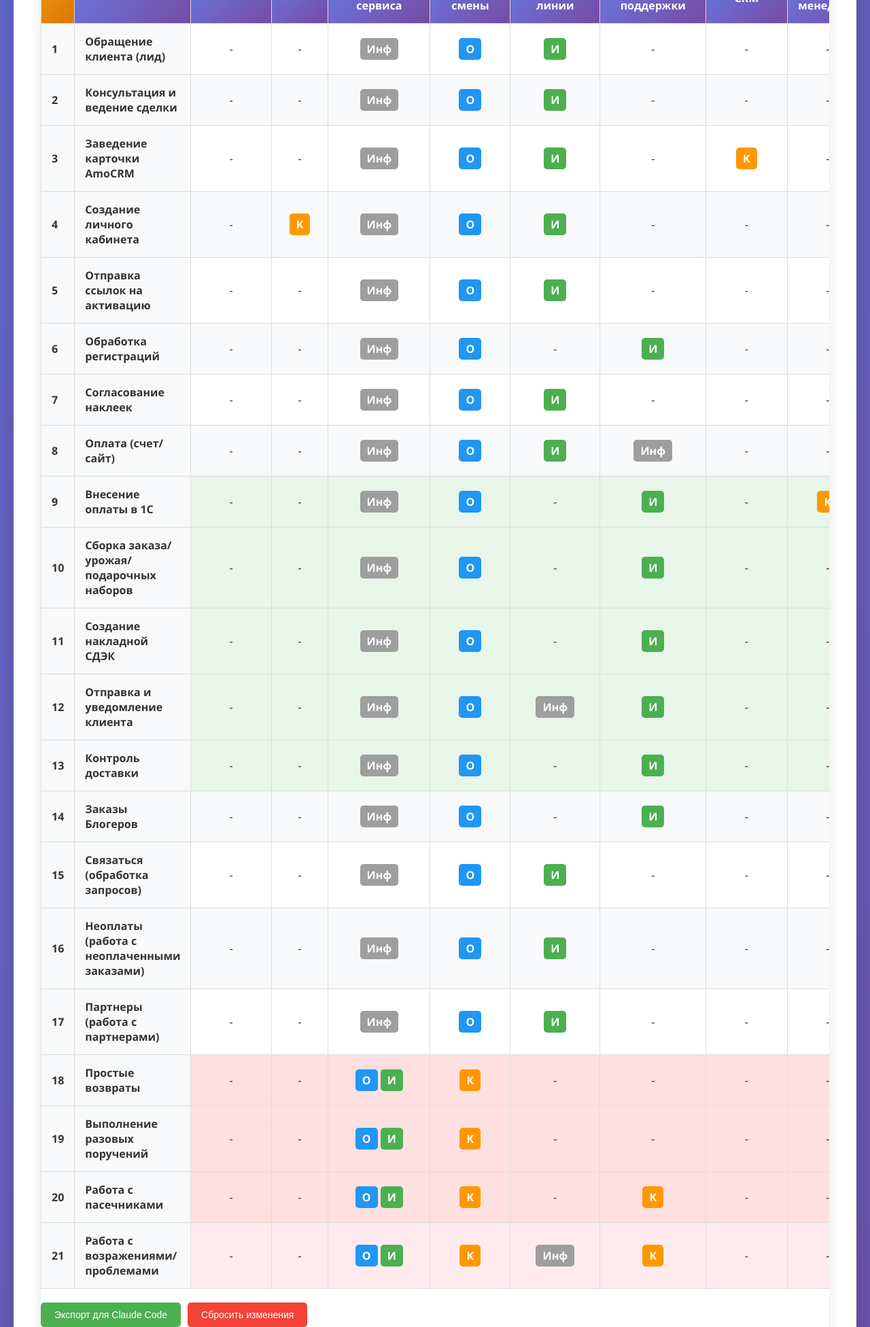
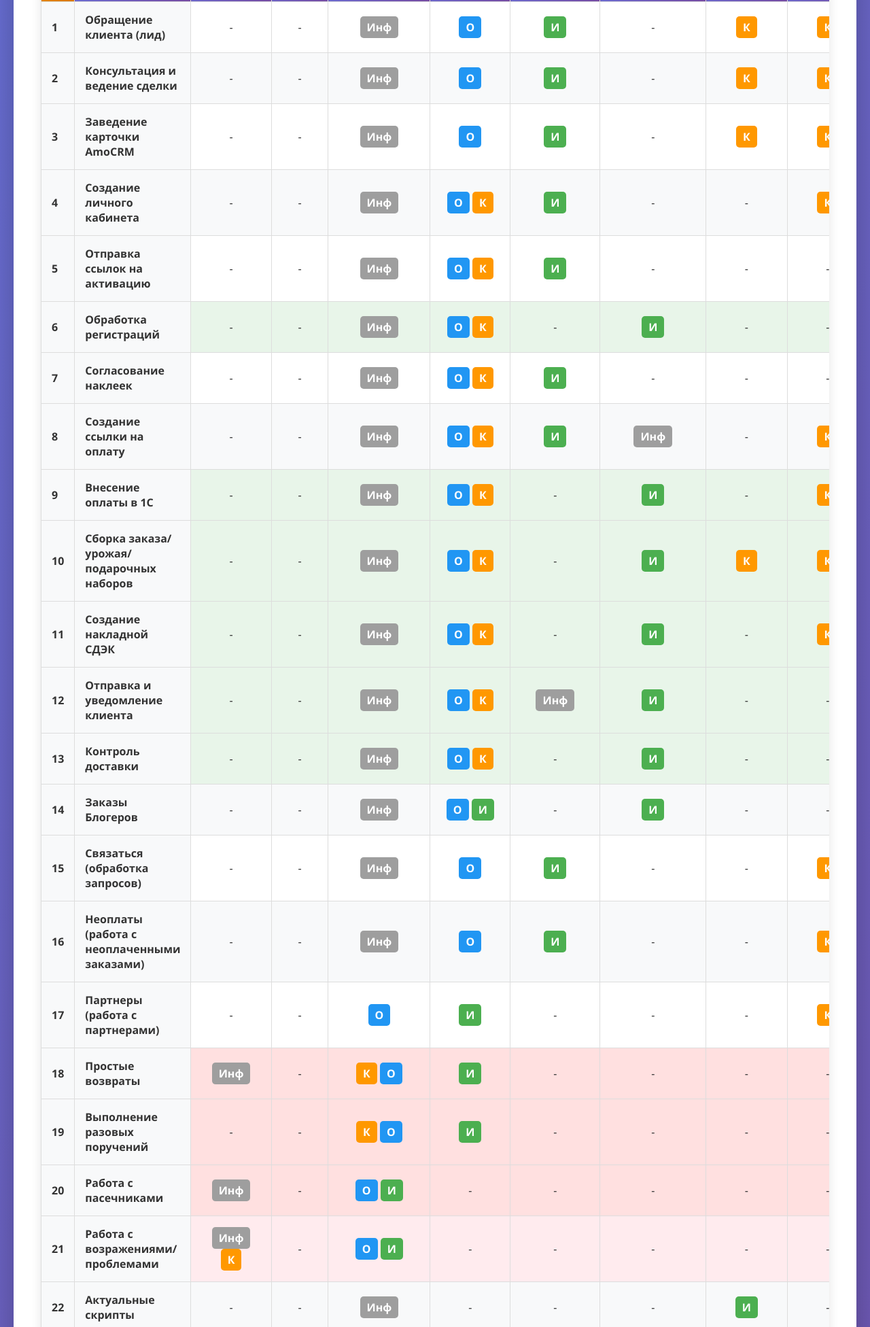
Before and after one commit to inaumovd/raci-matrix-pchelosharing, a plain HTML site: page index.html in a window 1280 px wide. Shown: the part 2001-3953 px from the top of the page at 68% size. Drawn offline with Linux system fonts and the light colour scheme.

Commit message:
Update RACI matrix and responsibilities in index.html
- Reassign "Партнеры" responsibility to a new section and adjust tasks
- Update roles for specific processes, adding role "К" where necessary
- Refine role assignments for improved clarity and consistency
- Add new rows for tasks like "Актуальные скрипты" and "Корректная работа CRM"

```diff
--- a/index.html
+++ b/index.html
@@ -420,6 +420,7 @@
                             <li>Работа с пасечниками</li>
                             <li>Закрытие задач по всем направлениям</li>
                             <li>Поддержка первой линии</li>
+                            <li>Партнеры</li>
                         </ul>
                     </div>
                     <div class="team-member">
@@ -434,7 +435,6 @@
                             <li>Создание ссылки для оплаты физ лицам</li>
                             <li>Связаться</li>
                             <li>Неоплаты</li>
-                            <li>Партнеры</li>
                             <li>Таблица урожай</li>
                         </ul>
                     </div>
@@ -505,8 +505,8 @@
                                 <td><span class="role-accountable">О</span></td>
                                 <td><span class="role-responsible">И</span></td>
                                 <td>-</td>
-                                <td>-</td>
-                                <td>-</td>
+                                <td><span class="role-consulted">К</span></td>
+                                <td><span class="role-consulted">К</span></td>
                                 <td>-</td>
                             </tr>
                             <tr>
@@ -518,8 +518,8 @@
                                 <td><span class="role-accountable">О</span></td>
                                 <td><span class="role-responsible">И</span></td>
                                 <td>-</td>
-                                <td>-</td>
-                                <td>-</td>
+                                <td><span class="role-consulted">К</span></td>
+                                <td><span class="role-consulted">К</span></td>
                                 <td>-</td>
                             </tr>
                             <tr>
@@ -532,20 +532,20 @@
                                 <td><span class="role-responsible">И</span></td>
                                 <td>-</td>
                                 <td><span class="role-consulted">К</span></td>
-                                <td>-</td>
+                                <td><span class="role-consulted">К</span></td>
                                 <td>-</td>
                             </tr>
                             <tr>
                                 <th>4</th>
                                 <th>Создание личного кабинета</th>
                                 <td>-</td>
-                                <td><span class="role-consulted">К</span></td>
+                                <td>-</td>
                                 <td><span class="role-informed">Инф</span></td>
-                                <td><span class="role-accountable">О</span></td>
+                                <td><span class="role-accountable">О</span> <span class="role-consulted">К</span></td>
                                 <td><span class="role-responsible">И</span></td>
                                 <td>-</td>
                                 <td>-</td>
-                                <td>-</td>
+                                <td><span class="role-consulted">К</span></td>
                                 <td>-</td>
                             </tr>
                             <tr>
@@ -554,20 +554,20 @@
                                 <td>-</td>
                                 <td>-</td>
                                 <td><span class="role-informed">Инф</span></td>
-                                <td><span class="role-accountable">О</span></td>
+                                <td><span class="role-accountable">О</span> <span class="role-consulted">К</span></td>
                                 <td><span class="role-responsible">И</span></td>
                                 <td>-</td>
                                 <td>-</td>
                                 <td>-</td>
                                 <td>-</td>
                             </tr>
-                            <tr>
+                            <tr style="background: #e8f5e9;">
                                 <th>6</th>
                                 <th>Обработка регистраций</th>
                                 <td>-</td>
                                 <td>-</td>
                                 <td><span class="role-informed">Инф</span></td>
-                                <td><span class="role-accountable">О</span></td>
+                                <td><span class="role-accountable">О</span> <span class="role-consulted">К</span></td>
                                 <td>-</td>
                                 <td><span class="role-responsible">И</span></td>
                                 <td>-</td>
@@ -580,7 +580,7 @@
                                 <td>-</td>
                                 <td>-</td>
                                 <td><span class="role-informed">Инф</span></td>
-                                <td><span class="role-accountable">О</span></td>
+                                <td><span class="role-accountable">О</span> <span class="role-consulted">К</span></td>
                                 <td><span class="role-responsible">И</span></td>
                                 <td>-</td>
                                 <td>-</td>
@@ -589,15 +589,15 @@
                             </tr>
                             <tr>
                                 <th>8</th>
-                                <th>Оплата (счет/сайт)</th>
+                                <th>Создание ссылки на оплату</th>
                                 <td>-</td>
                                 <td>-</td>
                                 <td><span class="role-informed">Инф</span></td>
-                                <td><span class="role-accountable">О</span></td>
+                                <td><span class="role-accountable">О</span> <span class="role-consulted">К</span></td>
                                 <td><span class="role-responsible">И</span></td>
                                 <td><span class="role-informed">Инф</span></td>
                                 <td>-</td>
-                                <td>-</td>
+                                <td><span class="role-consulted">К</span></td>
                                 <td>-</td>
                             </tr>
                             <tr style="background: #e8f5e9;">
@@ -606,7 +606,7 @@
                                 <td>-</td>
                                 <td>-</td>
                                 <td><span class="role-informed">Инф</span></td>
-                                <td><span class="role-accountable">О</span></td>
+                                <td><span class="role-accountable">О</span> <span class="role-consulted">К</span></td>
                                 <td>-</td>
                                 <td><span class="role-responsible">И</span></td>
                                 <td>-</td>
@@ -619,11 +619,11 @@
                                 <td>-</td>
                                 <td>-</td>
                                 <td><span class="role-informed">Инф</span></td>
-                                <td><span class="role-accountable">О</span></td>
+                                <td><span class="role-accountable">О</span> <span class="role-consulted">К</span></td>
                                 <td>-</td>
                                 <td><span class="role-responsible">И</span></td>
-                                <td>-</td>
-                                <td>-</td>
+                                <td><span class="role-consulted">К</span></td>
+                                <td><span class="role-consulted">К</span></td>
                                 <td>-</td>
                             </tr>
                             <tr style="background: #e8f5e9;">
@@ -632,11 +632,11 @@
                                 <td>-</td>
                                 <td>-</td>
                                 <td><span class="role-informed">Инф</span></td>
-                                <td><span class="role-accountable">О</span></td>
+                                <td><span class="role-accountable">О</span> <span class="role-consulted">К</span></td>
                                 <td>-</td>
                                 <td><span class="role-responsible">И</span></td>
                                 <td>-</td>
-                                <td>-</td>
+                                <td><span class="role-consulted">К</span></td>
                                 <td>-</td>
                             </tr>
                             <tr style="background: #e8f5e9;">
@@ -645,7 +645,7 @@
                                 <td>-</td>
                                 <td>-</td>
                                 <td><span class="role-informed">Инф</span></td>
-                                <td><span class="role-accountable">О</span></td>
+                                <td><span class="role-accountable">О</span> <span class="role-consulted">К</span></td>
                                 <td><span class="role-informed">Инф</span></td>
                                 <td><span class="role-responsible">И</span></td>
                                 <td>-</td>
@@ -658,7 +658,7 @@
                                 <td>-</td>
                                 <td>-</td>
                                 <td><span class="role-informed">Инф</span></td>
-                                <td><span class="role-accountable">О</span></td>
+                                <td><span class="role-accountable">О</span> <span class="role-consulted">К</span></td>
                                 <td>-</td>
                                 <td><span class="role-responsible">И</span></td>
                                 <td>-</td>
@@ -671,7 +671,7 @@
                                 <td>-</td>
                                 <td>-</td>
                                 <td><span class="role-informed">Инф</span></td>
-                                <td><span class="role-accountable">О</span></td>
+                                <td><span class="role-accountable">О</span> <span class="role-responsible">И</span></td>
                                 <td>-</td>
                                 <td><span class="role-responsible">И</span></td>
                                 <td>-</td>
@@ -688,7 +688,7 @@
                                 <td><span class="role-responsible">И</span></td>
                                 <td>-</td>
                                 <td>-</td>
-                                <td>-</td>
+                                <td><span class="role-consulted">К</span></td>
                                 <td>-</td>
                             </tr>
                             <tr>
@@ -701,7 +701,7 @@
                                 <td><span class="role-responsible">И</span></td>
                                 <td>-</td>
                                 <td>-</td>
-                                <td>-</td>
+                                <td><span class="role-consulted">К</span></td>
                                 <td>-</td>
                             </tr>
                             <tr>
@@ -709,21 +709,21 @@
                                 <th>Партнеры (работа с партнерами)</th>
                                 <td>-</td>
                                 <td>-</td>
-                                <td><span class="role-informed">Инф</span></td>
                                 <td><span class="role-accountable">О</span></td>
                                 <td><span class="role-responsible">И</span></td>
                                 <td>-</td>
                                 <td>-</td>
                                 <td>-</td>
+                                <td><span class="role-consulted">К</span></td>
                                 <td>-</td>
                             </tr>
                             <tr style="background: #ffe0e0;">
                                 <th>18</th>
                                 <th>Простые возвраты</th>
+                                <td><span class="role-informed">Инф</span></td>
                                 <td>-</td>
-                                <td>-</td>
-                                <td><span class="role-accountable">О</span> <span class="role-responsible">И</span></td>
-                                <td><span class="role-consulted">К</span></td>
+                                <td><span class="role-consulted">К</span> <span class="role-accountable">О</span></td>
+                                <td><span class="role-responsible">И</span></td>
                                 <td>-</td>
                                 <td>-</td>
                                 <td>-</td>
@@ -735,8 +735,8 @@
                                 <th>Выполнение разовых поручений</th>
                                 <td>-</td>
                                 <td>-</td>
-                                <td><span class="role-accountable">О</span> <span class="role-responsible">И</span></td>
-                                <td><span class="role-consulted">К</span></td>
+                                <td><span class="role-consulted">К</span> <span class="role-accountable">О</span></td>
+                                <td><span class="role-responsible">И</span></td>
                                 <td>-</td>
                                 <td>-</td>
                                 <td>-</td>
@@ -746,12 +746,12 @@
                             <tr style="background: #ffe0e0;">
                                 <th>20</th>
                                 <th>Работа с пасечниками</th>
+                                <td><span class="role-informed">Инф</span></td>
+                                <td>-</td>
+                                <td><span class="role-accountable">О</span> <span class="role-responsible">И</span></td>
                                 <td>-</td>
                                 <td>-</td>
-                                <td><span class="role-accountable">О</span> <span class="role-responsible">И</span></td>
-                                <td><span class="role-consulted">К</span></td>
                                 <td>-</td>
-                                <td><span class="role-consulted">К</span></td>
                                 <td>-</td>
                                 <td>-</td>
                                 <td>-</td>
@@ -759,13 +759,39 @@
                             <tr style="background: #ffebee;">
                                 <th>21</th>
                                 <th>Работа с возражениями/проблемами</th>
+                                <td><span class="role-informed">Инф</span> <span class="role-consulted">К</span></td>
+                                <td>-</td>
+                                <td><span class="role-accountable">О</span> <span class="role-responsible">И</span></td>
                                 <td>-</td>
                                 <td>-</td>
-                                <td><span class="role-accountable">О</span> <span class="role-responsible">И</span></td>
-                                <td><span class="role-consulted">К</span></td>
+                                <td>-</td>
+                                <td>-</td>
+                                <td>-</td>
+                                <td>-</td>
+                            </tr>
+                            <tr>
+                                <th>22</th>
+                                <th>Актуальные скрипты</th>
+                                <td>-</td>
+                                <td>-</td>
                                 <td><span class="role-informed">Инф</span></td>
-                                <td><span class="role-consulted">К</span></td>
                                 <td>-</td>
+                                <td>-</td>
+                                <td>-</td>
+                                <td><span class="role-responsible">И</span></td>
+                                <td>-</td>
+                                <td>-</td>
+                            </tr>
+                            <tr>
+                                <th>23</th>
+                                <th>Корректная работа CRM</th>
+                                <td>-</td>
+                                <td>-</td>
+                                <td><span class="role-informed">Инф</span></td>
+                                <td>-</td>
+                                <td>-</td>
+                                <td>-</td>
+                                <td><span class="role-responsible">И</span> <span class="role-accountable">О</span></td>
                                 <td>-</td>
                                 <td>-</td>
                             </tr>
```
